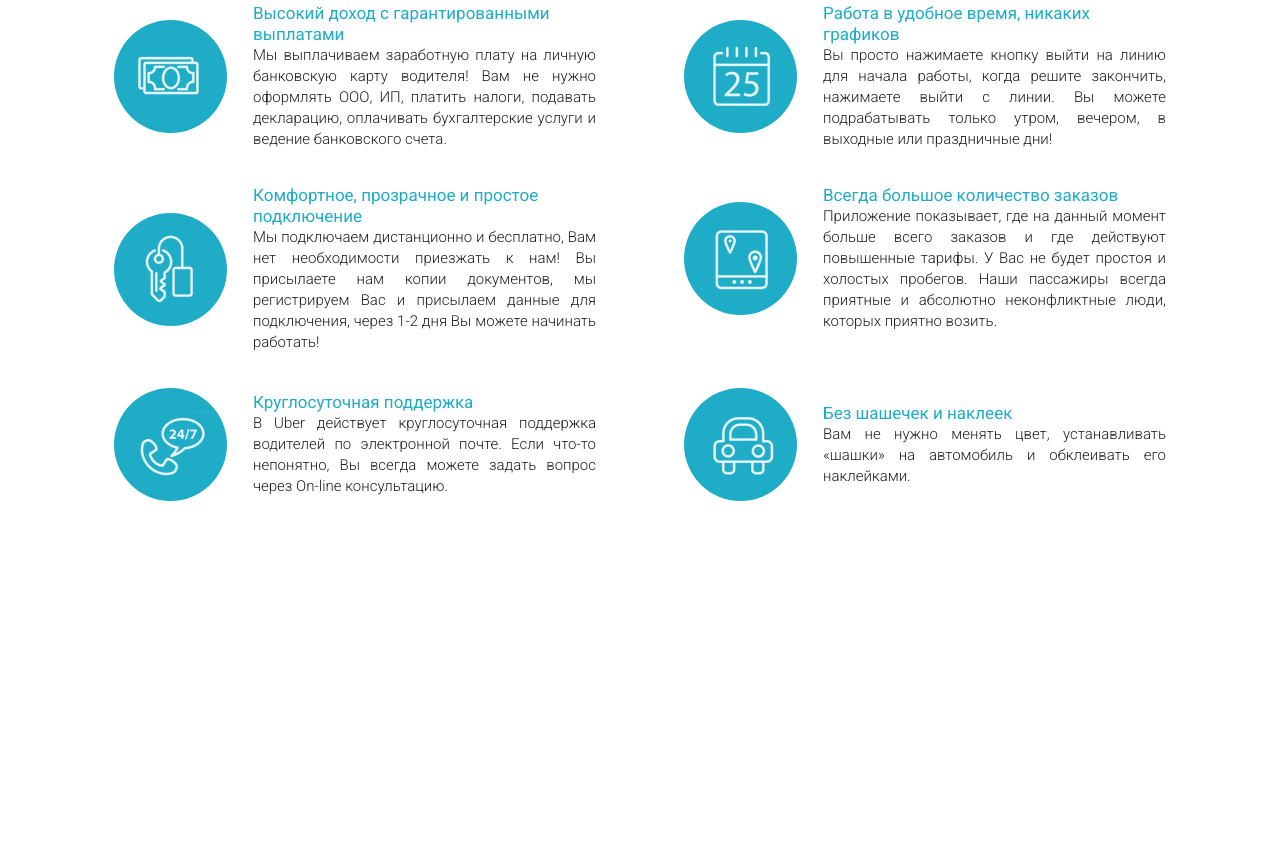
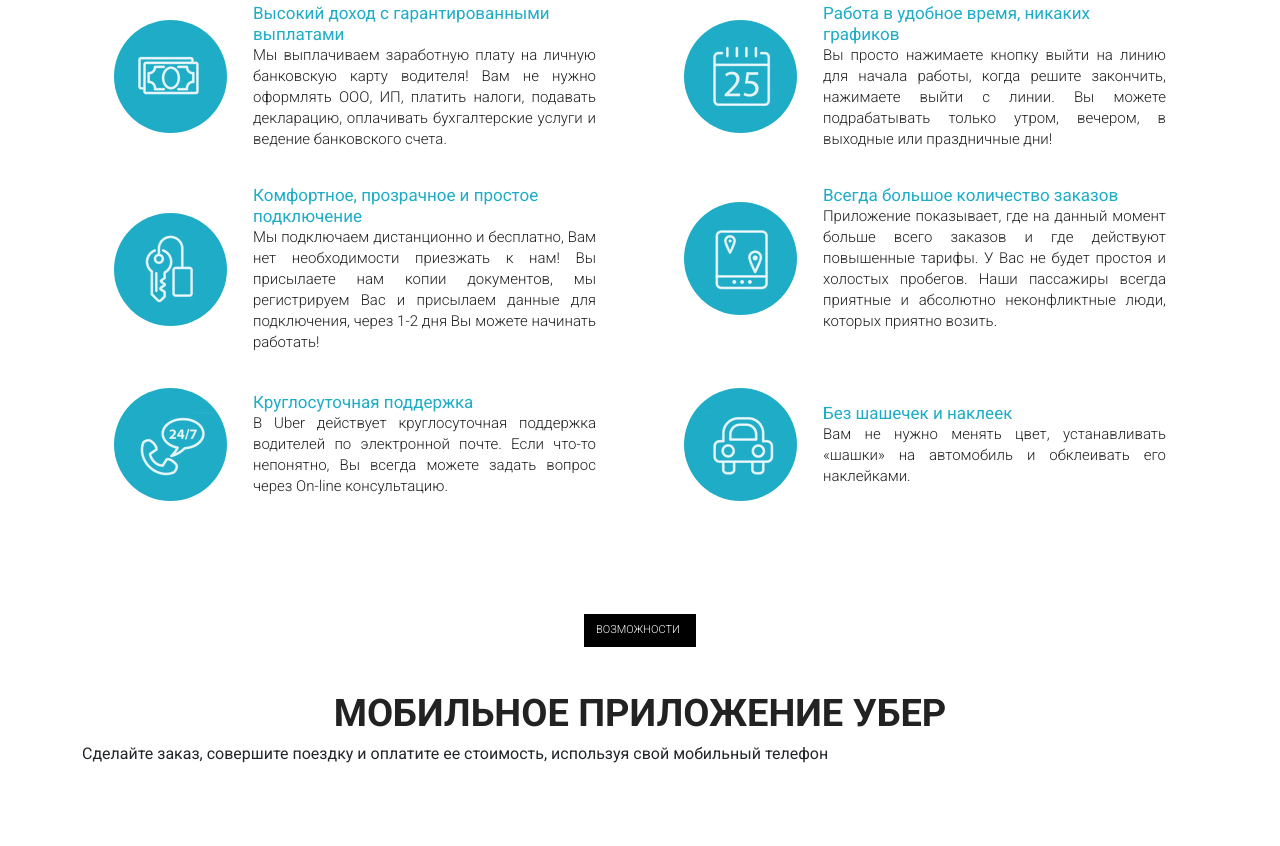
Before and after one commit to Roman2444/uber, a plain HTML site: page src/index.html in a window 1280 px wide. Shown: the part 1214-2060 px from the top of the page. Before the commit the page ends 1780 px from the top, so only its background shows below. Drawn offline with Linux system fonts and the light colour scheme.

Commit message:
corrected sass title and label

```diff
--- a/src/index.html
+++ b/src/index.html
@@ -175,6 +175,15 @@
             </div>
         </div>
     </section>
+    <section class="mobile">
+        <div class="container">
+            <div class="label">Возможности</div>
+            <div class="title">мобильное приложение убер</div>
+            <div class="subtitle">Сделайте заказ, совершите поездку и оплатите ее стоимость, используя свой мобильный телефон</div>
+
+        </div>
+
+    </section>
 
 </body>
 </html>
--- a/src/sass/style.sass
+++ b/src/sass/style.sass
@@ -6,6 +6,24 @@ header
 	nav
 		height: 50px
 		background-color: #212121
+.label
+	display: block
+	margin: 0 auto
+	padding: 8px 12px
+	width: 112px
+	background-color: #000000
+	font-size: 11px
+	font-weight: 100
+	text-transform: uppercase
+	color: #ffffff
+.title
+	margin-top: 38px
+	margin-bottom: 0
+	font-size: 38px
+	font-weight: 700
+	text-transform: uppercase
+	color: #222222
+	text-align: center
 .menu
 	display: flex
 	justify-content: space-between
@@ -108,24 +126,6 @@ header
 	color: #ffffff
 .reasons
 	padding: 71px 0 65px 0
-	.label
-		display: block
-		margin: 0 auto
-		padding: 8px 12px
-		width: 112px
-		background-color: #000000
-		font-size: 11px
-		font-weight: 100
-		text-transform: uppercase
-		color: #ffffff
-	.title
-		margin-top: 38px
-		margin-bottom: 0
-		font-size: 38px
-		font-weight: 700
-		text-transform: uppercase
-		color: #222222
-		text-align: center
 	.reason_block
 		display: flex
 		justify-content: center
@@ -153,3 +153,6 @@ header
 	height: 113px
 	background-color: #1eacc7
 	border-radius: 100%
+
+.mobile
+	padding: 48px 22px 80px 22px
```
Also changed, not shown: src/css/style.min.css, 1 other file.
